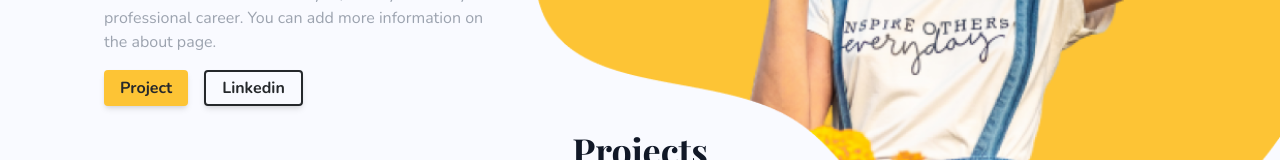
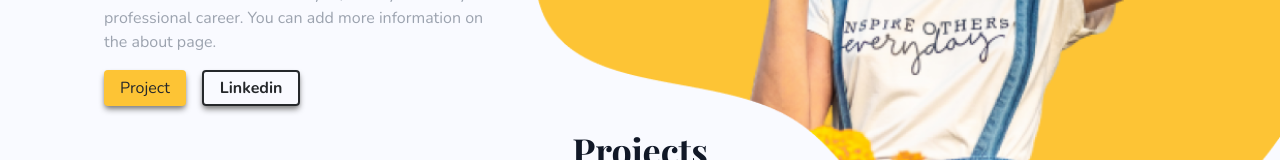
Before and after one commit to Tom-Boudeville/portfolio, a React (Create React App) app in the folder portfolio/: page / in a window 1280 px wide. Shown: the part 358-518 px from the top of the page. Built offline with nearby package versions, Linux system fonts and the light colour scheme.

Commit message:
change: color shadow

```diff
--- a/portfolio/src/components/PresentationCard.jsx
+++ b/portfolio/src/components/PresentationCard.jsx
@@ -13,10 +13,10 @@ export default function PresentationCard() {
           career. You can add more information on the about page.
         </p>
         <div className="flex space-x-4 mt-4">
-          <button className="bg-primary font-bold py-1 px-4 rounded shadow-md">
+          <button className="bg-primary font-bold font-medium py-1 px-4 rounded shadow-md shadow-muted">
             Project
           </button>
-          <button className="font-bold border-2 border-dark py-1 px-4 rounded shadow-md">
+          <button className="font-bold border-2 border-dark py-1 px-4 rounded shadow-md shadow-muted">
             Linkedin
           </button>
         </div>
--- a/portfolio/tailwind.config.js
+++ b/portfolio/tailwind.config.js
@@ -1,27 +1,28 @@
 /** @type {import('tailwindcss').Config} */
 module.exports = {
-  content: ['./src/**/*.{js,jsx,ts,tsx}'],
+  content: ["./src/**/*.{js,jsx,ts,tsx}"],
   theme: {
     extend: {
       colors: {
-        primary: '#FDC435',
-        dark: '#25282B',
-        muted: '#828282',
-        surface: '#F9FAFF',
-        white: '#FFFFFF',
+        primary: "#FDC435",
+        dark: "#25282B",
+        muted: "#828282",
+        surface: "#F9FAFF",
+        white: "#FFFFFF",
+        muted_dark: "#838383",
       },
       fontFamily: {
-        serif: ['"Playfair Display"', 'serif'],
-        sans: ['Nunito', 'sans-serif'],
+        serif: ['"Playfair Display"', "serif"],
+        sans: ["Nunito", "sans-serif"],
       },
       maxWidth: {
-        container: '1140px',
+        container: "1140px",
       },
       borderRadius: {
-        card: '24px',
+        card: "24px",
       },
       boxShadow: {
-        card: '0 4px 24px rgba(37, 40, 43, 0.08)',
+        card: "0 4px 24px rgba(37, 40, 43, 0.08)",
       },
     },
   },
```
